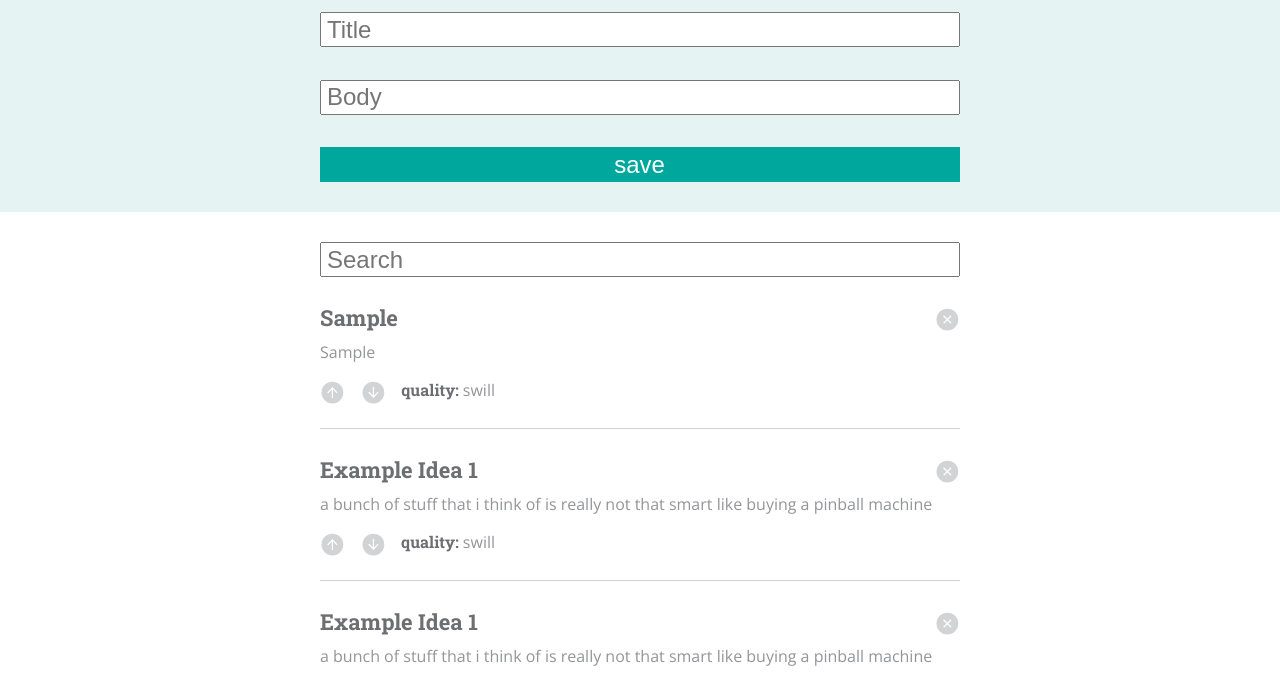
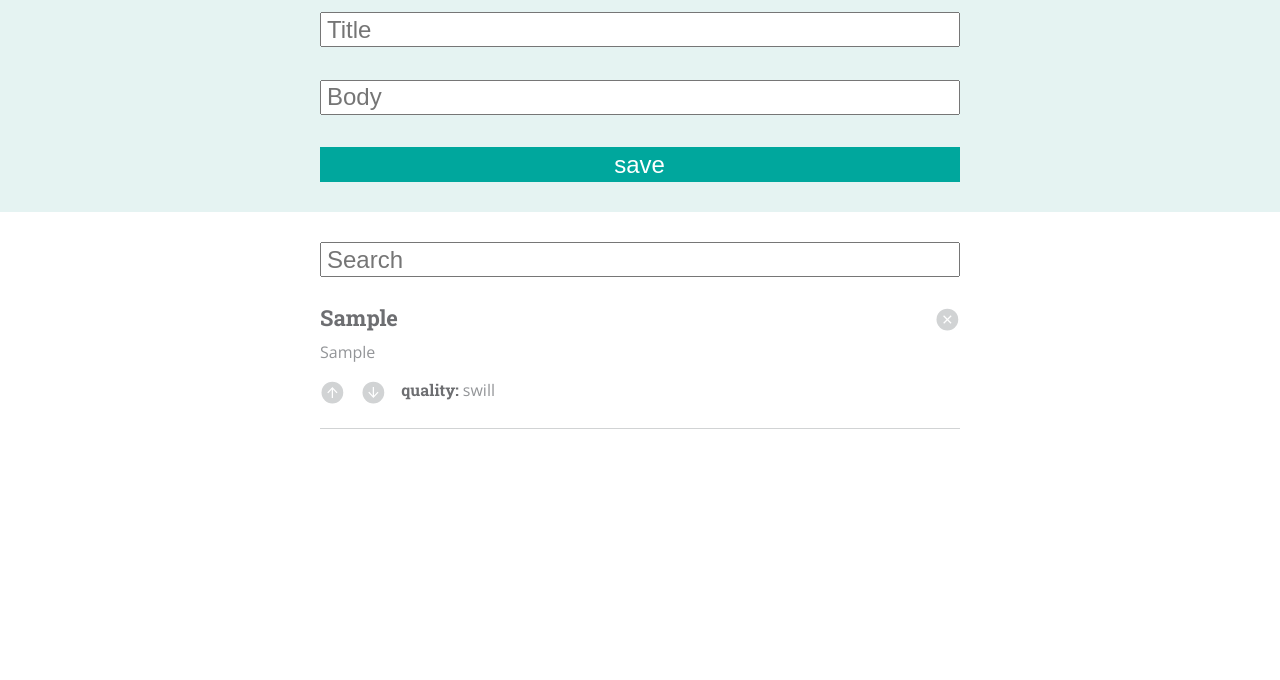
Before and after one commit to EvanSays/2DoBox-Pivot, a plain HTML site: page index.html in a window 1280 px wide. Both pictures are taken after typing "Sample", "Sample" into the empty fields and a click on the button "save". Shown: the part 108-788 px from the top of the page. Drawn offline with nearby package versions, Linux system fonts and the light colour scheme.

Commit message:
render card to page

```diff
--- a/main.js
+++ b/main.js
@@ -1,33 +1,46 @@
+var ideaArray = []
 
+$(document).ready(function() {
+  prependCard()
+})
 
-var $saveButton = $('.save-button').on('click', function() {
+$('.save-button').on('click', function() {
   var $title = $('#title').val()
   var $body = $('#body').val()
-  var $quality = $('.rating').val()
+  // var $quality = $('.rating').val()
   var $id = Date.now()
-  var newIdea = new CardObject($id, $title, $body, $quality)
-  prependCard(newIdea)
+  var newIdea = new CardObject($id, $title, $body)
   clearInputs()
+  ideaArray.push(newIdea)
+  console.log('newIdeaPushed', ideaArray);
+  storeIdea()
+  prependCard()
 })
 
-function prependCard(newIdea) {
-  var $id = newIdea.id
-  var $title = newIdea.title
-  var $body = newIdea.body
-  var $quality = newIdea.quality
-  $('.card-container').prepend(`<article class="idea-card">
+function prependCard() {
+  $('.card-container').html('');
+  getIdeas()
+  console.log("getIdeasArray", ideaArray);
+  ideaArray.forEach(function(idea) {
+  // var $id = newIdea.id
+  // var $title = newIdea.title
+  // var $body = newIdea.body
+  // var $quality = newIdea.quality
+  $('.card-container').prepend(`<article class="idea-card" id="${idea.id}">
       <button type="button" class="delete"></button>
-      <h2>${$title}</h2>
-      <p>${$body}</p>
+      <h2 contenteditable="true">${idea.title}</h2>
+      <p contenteditable="true">${idea.body}</p>
       <div class="quality-container">
         <button type="button" class="up-vote"></button>
         <button type="button" class="down-vote"></button>
-        <p class="idea-quality"><span class="quality-font">quality: </span>${$quality}</p>
+        <p class="idea-quality"><span class="quality-font">quality: </span>${idea.quality}</p>
       </div>
     </article>`)
+    console.log(idea);
+})
 }
 
-function CardObject(id, title, body, quality) {
+function CardObject(id, title, body) {
   this.id = id
   this.title = title
   this.body = body
@@ -39,6 +52,18 @@ function clearInputs() {
    $('#body').val('')
 }
 
-  $('.card-container').on('click', '.delete', function() {
-      $(this).closest('.idea-card').remove()
-  })
+$('.card-container').on('click', '.delete', function() {
+    $(this).closest('.idea-card').remove()
+})
+
+function storeIdea() {
+  var stringifiedIdea = JSON.stringify(ideaArray)
+  localStorage.setItem('ideas', stringifiedIdea)
+}
+
+function getIdeas() {
+  var getIdeas = localStorage.getItem('ideas') || '[]'
+  var parsedIdea = JSON.parse(getIdeas)
+  ideaArray = parsedIdea;
+  console.log('parsedIdeas',ideaArray);
+}
--- a/styles.css
+++ b/styles.css
@@ -49,6 +49,10 @@ h2 {
   background: #00a79d;
   color: #fff;
   border: none;
+}
+
+.save-button:disabled {
+  background:#989898;
 }
 
 .save-button:hover {
```
